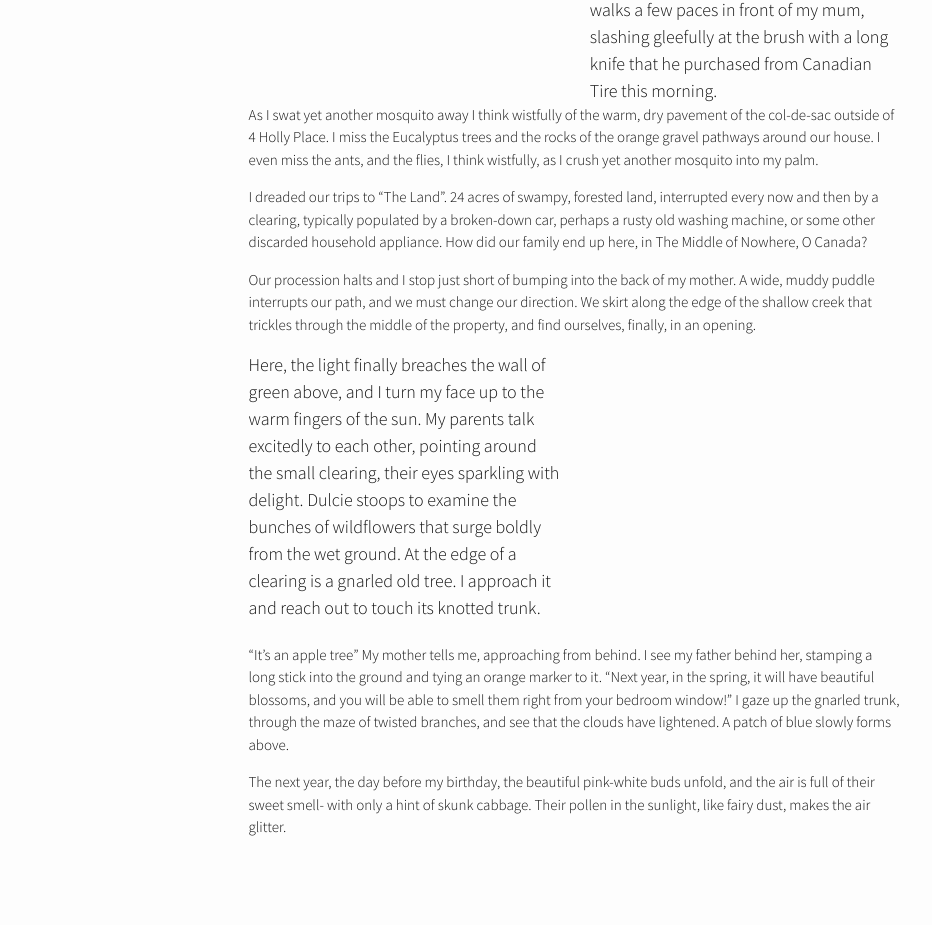
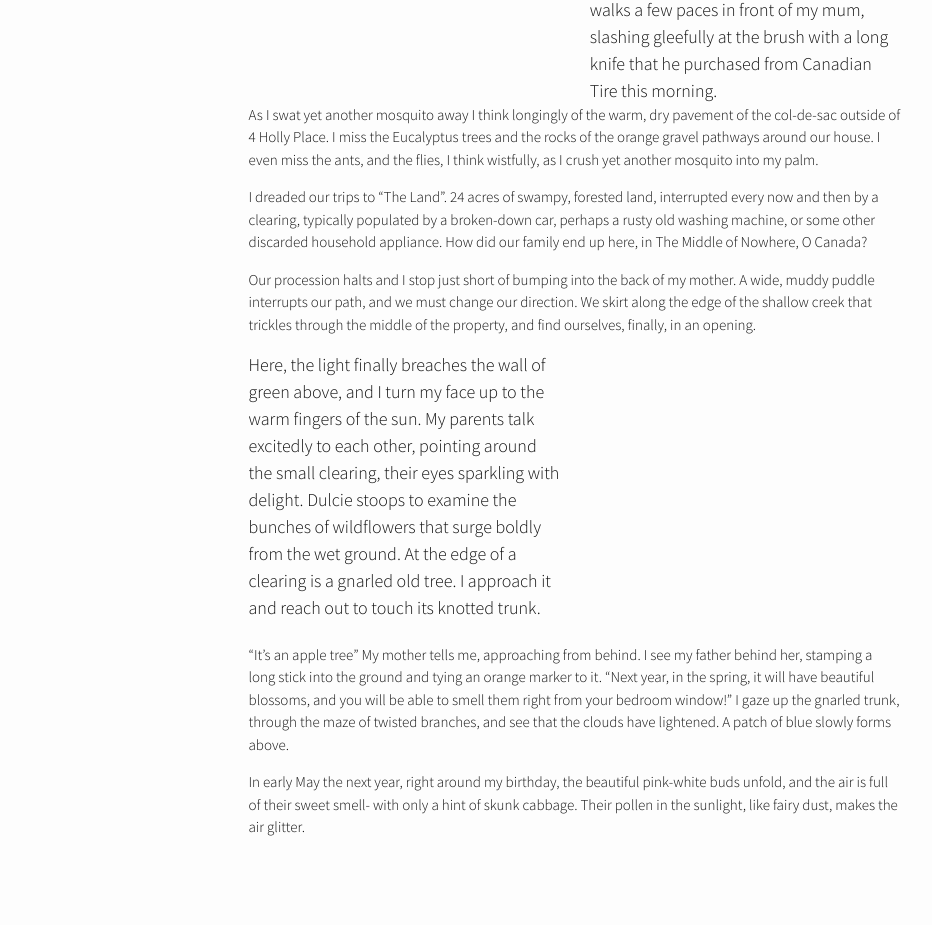
Before and after one commit to calthomson/calthomson.github.io, a Jekyll site: the page built from _inbetween/2016-11-24-short-stories.markdown, in a window 1280 px wide and 1400 px high, scrolled down 977 px. Shown: the part 155-1080 px from the top of the window, without its empty margins (179-1111 px from the left). Built offline with Jekyll 4.4.1, drawn with Linux system fonts in a browser that asks for light colours; nearby versions of some CDN libraries; comment, search, counter and statistics services are not loaded.

Commit message:
Changed mistake

```diff
--- a/_inbetween/2016-11-24-short-stories.markdown
+++ b/_inbetween/2016-11-24-short-stories.markdown
@@ -28,7 +28,7 @@ Above, the glaring, gray sky is barely visible between the spindly fingers of th
 	</div>
 </div>
 
-As I swat yet another mosquito away I think wistfully of the warm, dry pavement of the col-de-sac outside of 4 Holly Place. I miss the Eucalyptus trees and the rocks of the orange gravel pathways around our house. I even miss the ants, and the flies, I think wistfully, as I crush yet another mosquito into my palm.
+As I swat yet another mosquito away I think longingly of the warm, dry pavement of the col-de-sac outside of 4 Holly Place. I miss the Eucalyptus trees and the rocks of the orange gravel pathways around our house. I even miss the ants, and the flies, I think wistfully, as I crush yet another mosquito into my palm.
 
 I dreaded our trips to “The Land”. 24 acres of swampy, forested land, interrupted every now and then by a clearing, typically populated by a broken-down car, perhaps a rusty old washing machine, or some other discarded household appliance. How did our family end up here, in The Middle of Nowhere, O Canada?
 
@@ -45,7 +45,7 @@ Our procession halts and I stop just short of bumping into the back of my mother
 <br>
 “It’s an apple tree” My mother tells me, approaching from behind. I see my father behind her, stamping a long stick into the ground and tying an orange marker to it. “Next year, in the spring, it will have beautiful blossoms, and you will be able to smell them right from your bedroom window!” I gaze up the gnarled trunk, through the maze of twisted branches, and see that the clouds have lightened. A patch of blue slowly forms above.
 
-The next year, the day before my birthday, the beautiful pink-white buds unfold, and the air is full of their sweet smell- with only a hint of skunk cabbage. Their pollen in the sunlight, like fairy dust, makes the air glitter.
+In early May the next year, right around my birthday, the beautiful pink-white buds unfold, and the air is full of their sweet smell- with only a hint of skunk cabbage. Their pollen in the sunlight, like fairy dust, makes the air glitter.
 
 <a href="http://res.cloudinary.com/vegemitesoup/image/upload/v1480057587/dscn4247.jpg"><img class="lazy" data-original="http://res.cloudinary.com/vegemitesoup/image/upload/v1480057587/dscn4247.jpg" /></a>
 
```
